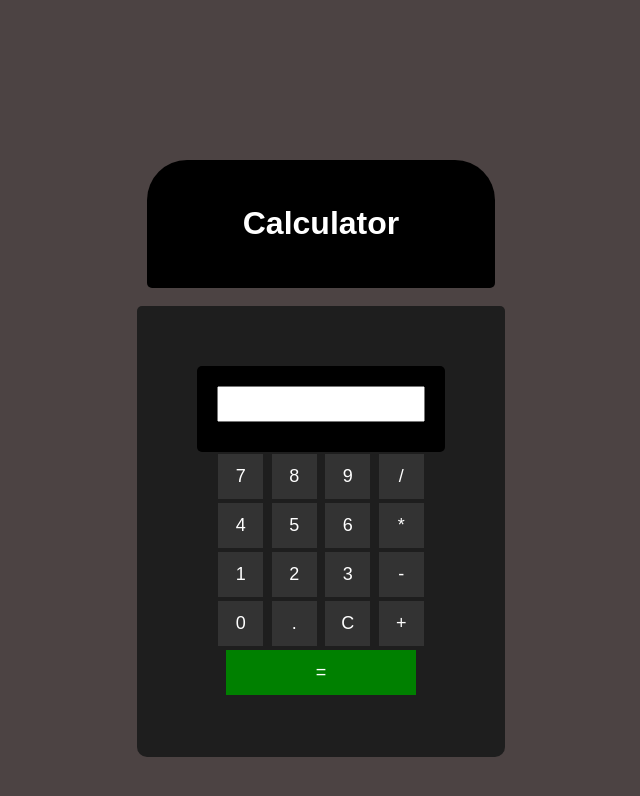
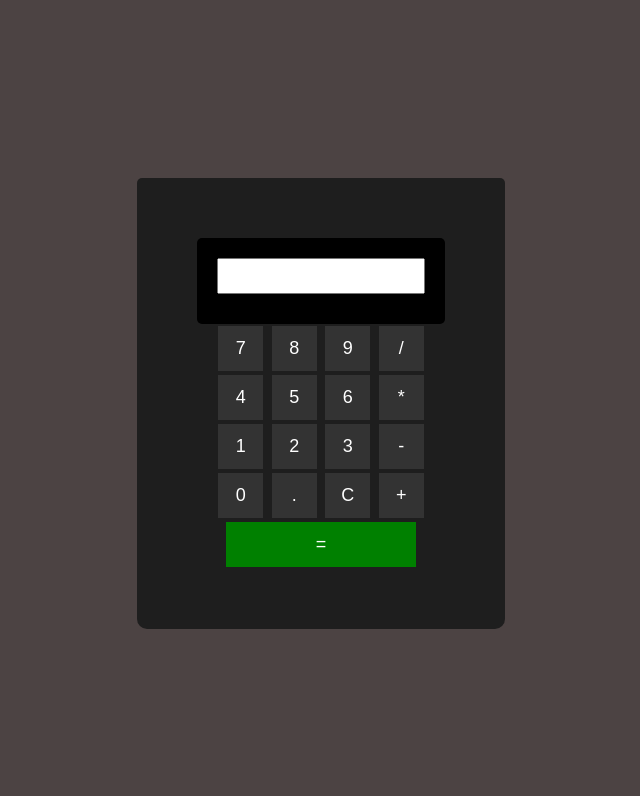
Before and after one commit to HenrikKarapetyann/calcullator, a plain HTML site: page index.html in a window 1280 px wide. Shown: the whole page, without its empty margins (319-959 px from the left). Drawn offline with Linux system fonts and the light colour scheme.

Commit message:
Add files via upload

```diff
--- a/index.html
+++ b/index.html
@@ -38,7 +38,7 @@
   </style>
 </head>
 <body>
- <div id="Name"> <h1>Calculator</h1></div> <br>
+ <div id="Name"> </div> <br>
 
 
  <div id="calculator">
--- a/style.css
+++ b/style.css
@@ -4,18 +4,6 @@
   border-radius: 5px 5px 10px 10px;
   display: inline-block;
 }
-#Name {
-  background: #000000;
-  padding: 24px;
-  border-radius: 40px 40px 5px 5px;
-  width: 100%;
-  max-width: 300px;
-  margin: 0 auto;
-  display: block;
-  text-align: center;
-}
-
-
 
 #Display {
   background: #000000;
```
